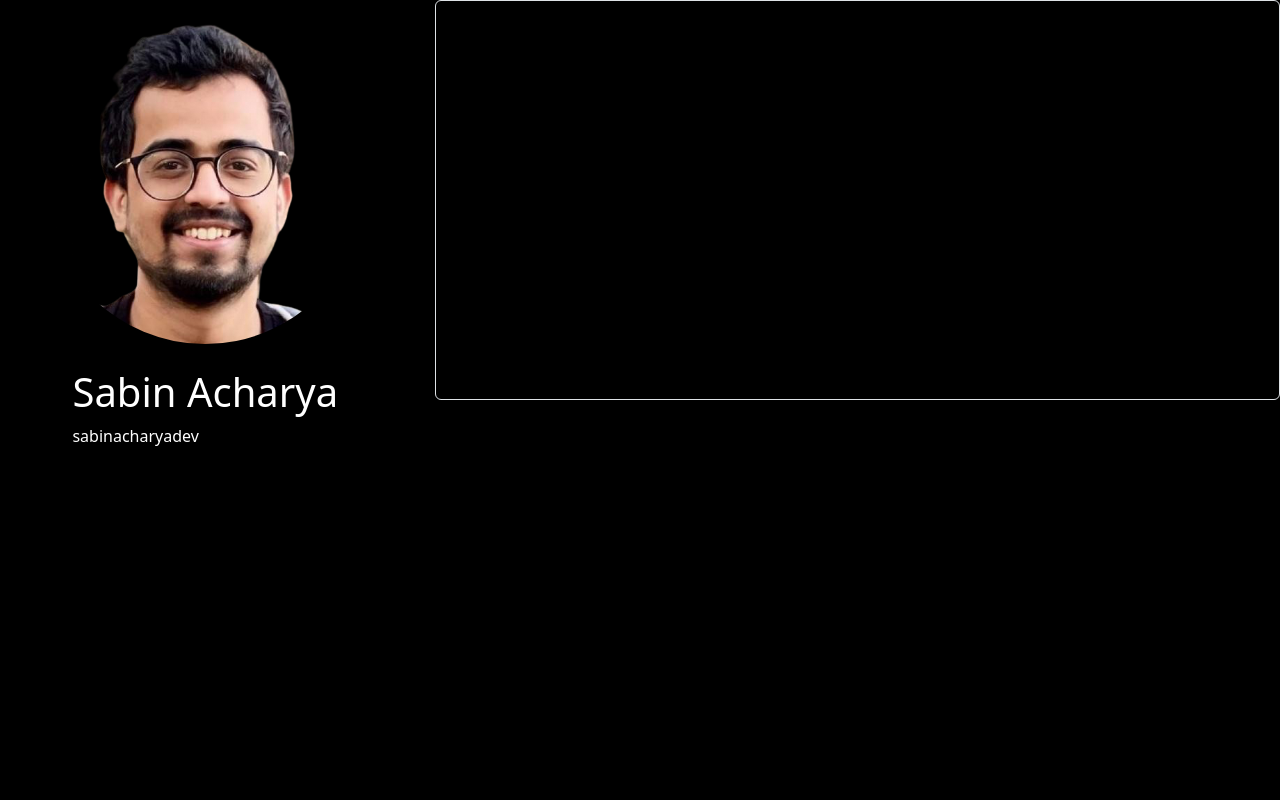
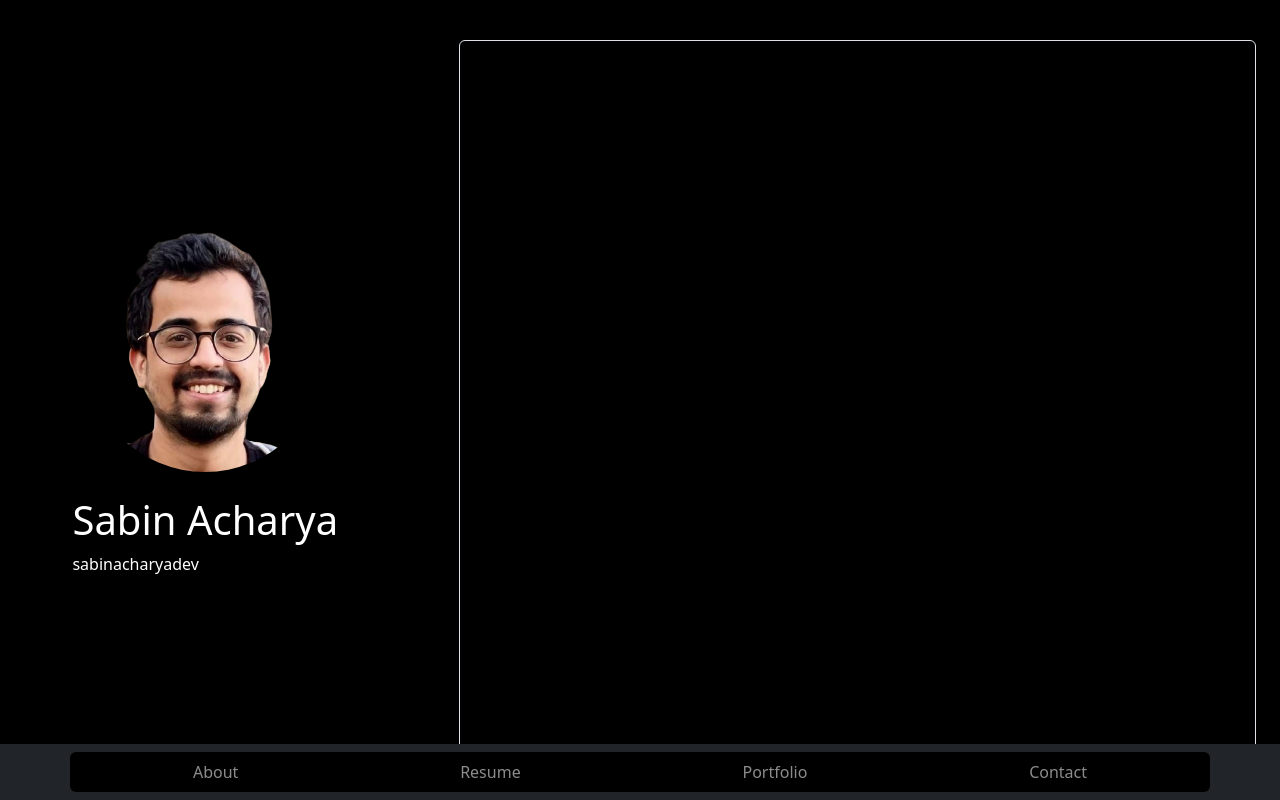
Before and after one commit to sabinacharyadev/react-my-portfolio, a React (Vite) app: page / in a window 1280 px wide. Built offline with nearby package versions, Linux system fonts and the light colour scheme.

Commit message:
navigation added

```diff
--- a/src/App.jsx
+++ b/src/App.jsx
@@ -1,18 +1,20 @@
 import { Row, Col } from "react-bootstrap";
 import ProfileComponent from "./components/ProfileComponent";
 import BodyComponent from "./components/BodyComponent";
+import NavigationComponent from "./components/NavigationComponent";
 function App() {
   return (
     <>
-      <Row>
+      <Row className="d-flex align-items-center justify-content-center vh-100">
         <Col lg={4}>
           <ProfileComponent />
         </Col>
 
-        <Col>
+        <Col className="m-4">
           <BodyComponent />
         </Col>
       </Row>
+      <NavigationComponent />
     </>
   );
 }
--- a/src/components/BodyComponent.jsx
+++ b/src/components/BodyComponent.jsx
@@ -1,7 +1,7 @@
 const BodyComponent = () => {
   return (
     <>
-      <div style={{ height: "50vh" }} className="border rounded"></div>
+      <div style={{ height: "90vh" }} className="border rounded"></div>
     </>
   );
 };
--- /dev/null
+++ b/src/components/NavigationComponent.jsx
@@ -0,0 +1,18 @@
+import { Navbar, Container, Nav } from "react-bootstrap";
+
+const NavigationComponent = () => {
+  return (
+    <Navbar fixed="bottom" bg="dark" data-bs-theme="dark">
+      <Container className="rounded">
+        <Nav className="d-flex justify-content-around vw-100">
+          <Nav.Link href="#home">About</Nav.Link>
+          <Nav.Link href="#features">Resume</Nav.Link>
+          <Nav.Link href="#pricing">Portfolio</Nav.Link>
+          <Nav.Link href="#pricing">Contact</Nav.Link>
+        </Nav>
+      </Container>
+    </Navbar>
+  );
+};
+
+export default NavigationComponent;
--- a/src/components/ProfileComponent.jsx
+++ b/src/components/ProfileComponent.jsx
@@ -5,7 +5,7 @@ const ProfileComponent = () => {
     <>
       <div className="d-flex flex-lg-column align-items-center">
         <Image
-          style={{ width: "20rem" }}
+          style={{ width: "15rem" }}
           className="my-4"
           src={ProfileImage}
           roundedCircle
```
